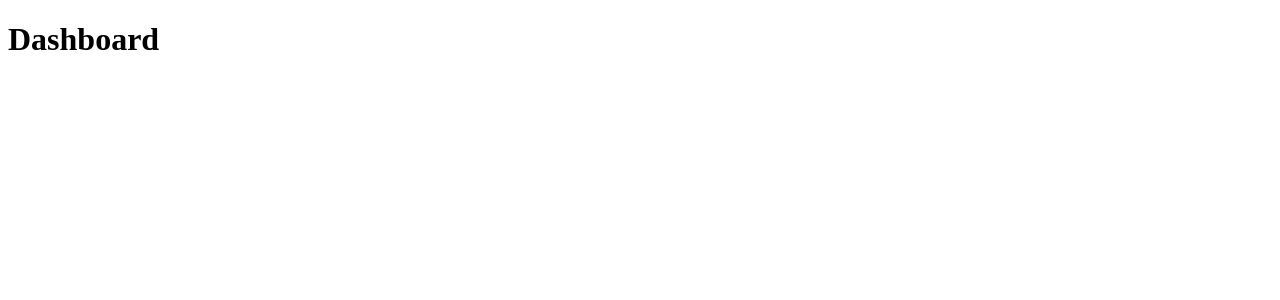
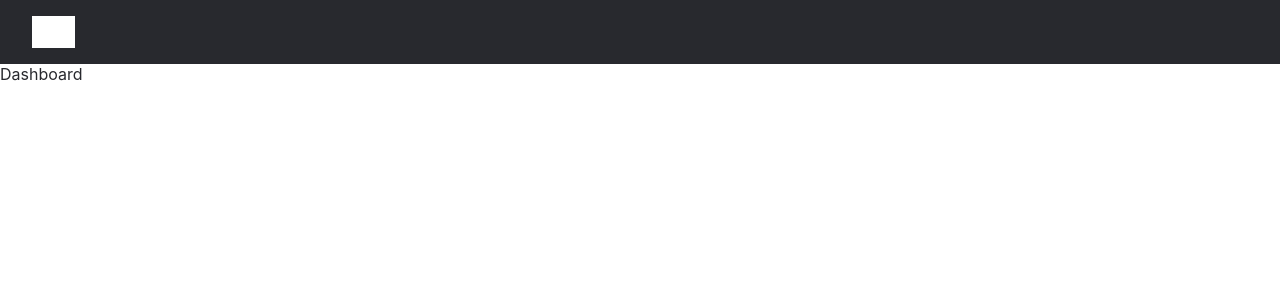
Before and after one commit to rgerio/gitlist, a React (Create React App) app: page / in a window 1280 px wide. Shown: the top 300 px of the page. Built offline with nearby package versions, Linux system fonts and the light colour scheme; grey boxes are pictures that could not be loaded.

Commit message:
Create dashboard header

```diff
--- a/src/App.tsx
+++ b/src/App.tsx
@@ -1,9 +1,16 @@
 import React from 'react';
+
+import GlobalStyle from './styles/global';
 
 import Dashboard from './pages/Dashboard';
 
 const App: React.FC = () => {
-  return <Dashboard />;
+  return (
+    <>
+      <Dashboard />
+      <GlobalStyle />
+    </>
+  );
 };
 
 export default App;
--- a/src/pages/Dashboard/index.tsx
+++ b/src/pages/Dashboard/index.tsx
@@ -1,11 +1,17 @@
 import React from 'react';
 
-import { Container } from './styles';
+import { Container, Header } from './styles';
 
 const Dashboard: React.FC = () => {
   return (
     <Container>
-      <h1>Dashboard</h1>
+      <Header>
+        <img
+          src="https://pngimg.com/uploads/github/github_PNG24.png"
+          alt="Gitlist logo"
+        />
+      </Header>
+      <p>Dashboard</p>
     </Container>
   );
 };
--- a/src/pages/Dashboard/styles.ts
+++ b/src/pages/Dashboard/styles.ts
@@ -1,3 +1,17 @@
 import styled from 'styled-components';
 
 export const Container = styled.div``;
+
+export const Header = styled.header`
+  padding: 16px 32px;
+  background: #28292e;
+  display: flex;
+  align-items: center;
+
+  > img {
+    height: 32px;
+    // Change the PNG image color to white (Credit: https://codepen.io/sosuke/pen/Pjoqqp)
+    filter: brightness(0) saturate(100%) invert(100%) sepia(0%) saturate(2%)
+      hue-rotate(222deg) brightness(105%) contrast(100%);
+  }
+`;
--- /dev/null
+++ b/src/styles/global.ts
@@ -0,0 +1,23 @@
+import { createGlobalStyle } from 'styled-components';
+
+export default createGlobalStyle`
+  * {
+    margin: 0;
+    padding: 0;
+    box-sizing: border-box;
+  }
+
+  body {
+    background: #fff;
+    color: #28292e;
+  }
+
+  body, input, button {
+    font-family: -apple-system, BlinkMacSystemFont, Segoe UI, Helvetica, Arial, sans-serif;
+    font-size: 16px;
+  }
+
+  button {
+    cursor: pointer;
+  }
+`;
```
